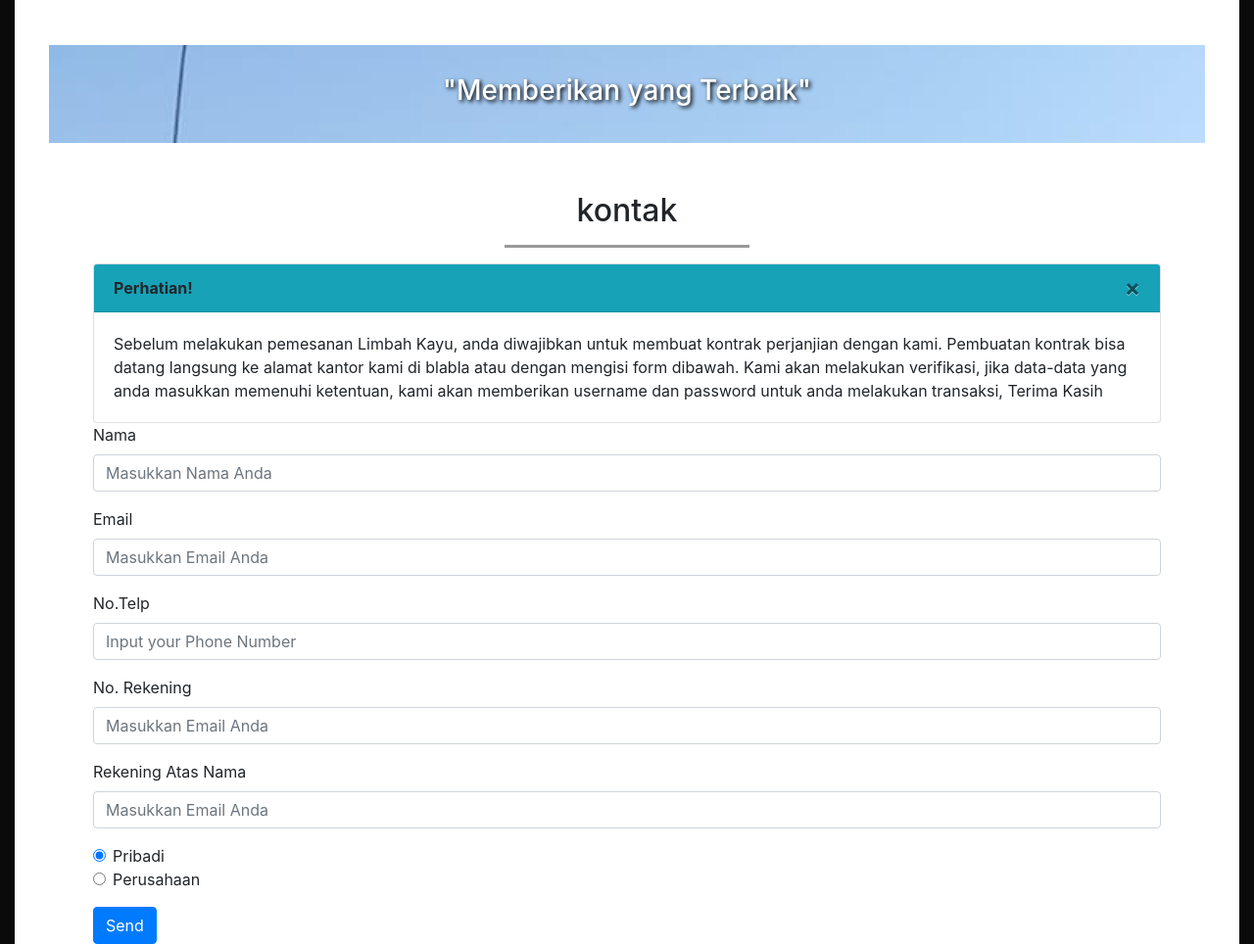
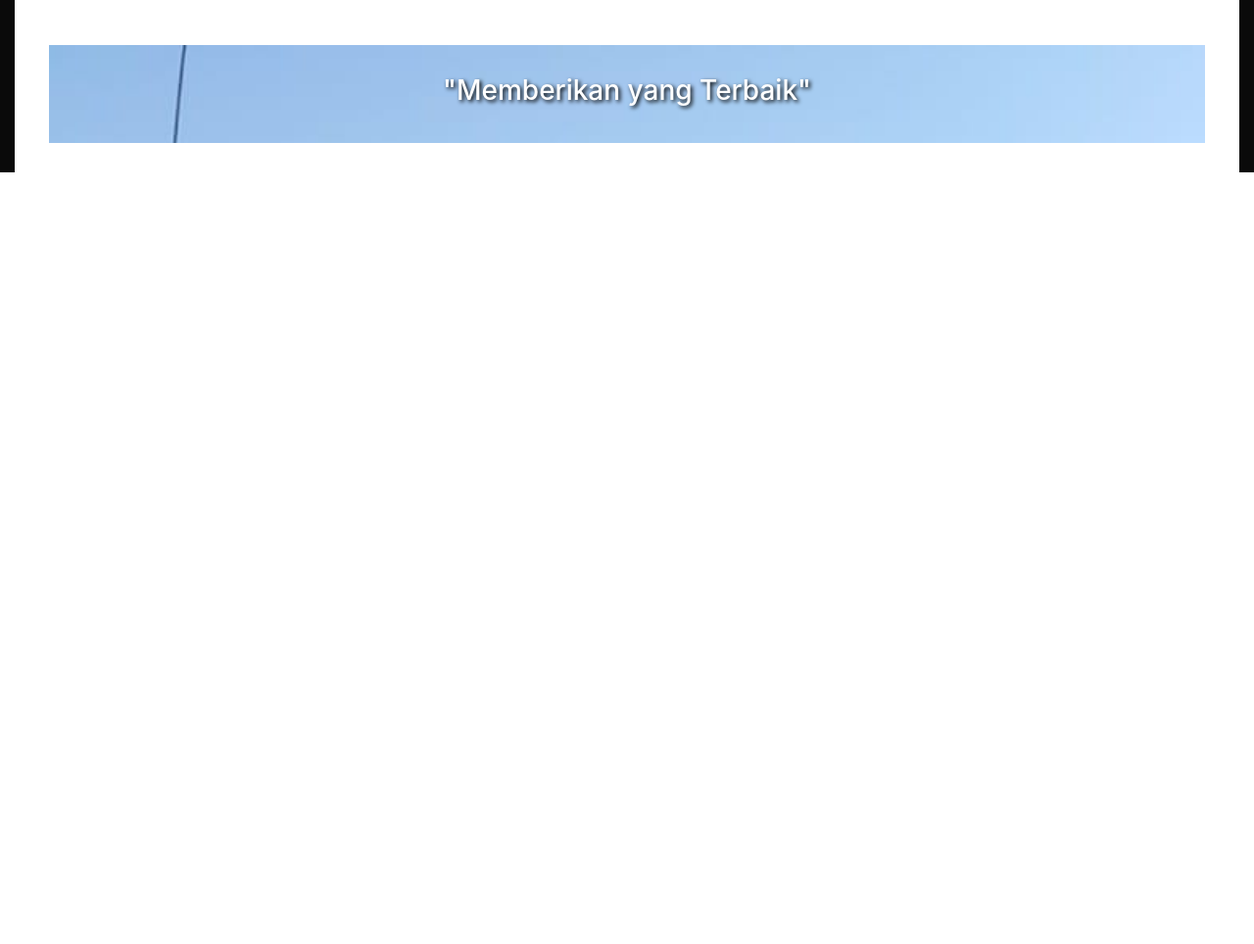
Before and after one commit to muhammadakbar-76/winda_project, a CodeIgniter app: page /uas1/ in a window 1280 px wide. Shown: the part 1054-2018 px from the top of the page at 98% size. After the commit the page ends 1230 px from the top, so only its background shows below. Run offline with CodeIgniter, Linux system fonts and the light colour scheme; some libraries are stand-ins or nearby versions.

Commit message:
- Menghapus section kontak - Menghapus event script.js bagian section kontak - Mengganti info selengkapnya perusahaan menjadi 1 column saja

```diff
--- a/application/views/home.php
+++ b/application/views/home.php
@@ -9,66 +9,3 @@
 </div>
 <figure><h3>"Memberikan yang Terbaik"</h3></figure>
 </section>
-
-<section id="contact">
-<div class="row">
-<div class="col-sm-12 text-center"><h2 class="judul">kontak</h2><hr>
-</div>
-</div>
-    <div class="row">
-        <div class="col-sm-12">
-        <div class="card">
-  <div class="card-header bg-info">
-    <b>Perhatian!</b>
-    <button type="button" class="close" aria-label="Close">
-  <span aria-hidden="true">&times;</span>
-</button>
-  </div>
-  <div class="card-body">
-    <p class="card-text">Sebelum melakukan pemesanan Limbah Kayu, anda diwajibkan untuk membuat kontrak perjanjian dengan kami. Pembuatan kontrak bisa datang langsung ke alamat kantor kami di blabla atau dengan mengisi form dibawah. Kami akan melakukan verifikasi, jika data-data yang anda masukkan memenuhi ketentuan, kami akan memberikan username dan password untuk anda melakukan transaksi, Terima Kasih</p>
-  </div>
-</div>
-<form action="" method="post">
-<div class="form-group">
-          <label for="nama">Nama</label>
-          <input type="text" name="nama" class="form-control" placeholder="Masukkan Nama Anda">
-        </div>
-
-        <div class="form-group">
-          <label for="email">Email</label>
-          <input type="text" name="email" class="form-control" placeholder="Masukkan Email Anda">
-        </div>
-
-        <div class="form-group">
-          <label for="phone">No.Telp</label>
-          <input type="text" name="phone" class="form-control" placeholder="Input your Phone Number">
-        </div>
-
-        <div class="form-group">
-          <label for="norek">No. Rekening</label>
-          <input type="text" name="norek" class="form-control" placeholder="Masukkan Email Anda">
-        </div>
-
-        <div class="form-group">
-          <label for="atas">Rekening Atas Nama</label>
-          <input type="text" name="atas" class="form-control" placeholder="Masukkan Email Anda">
-        </div>
-
-        <div class="form-check">
-  <input class="form-check-input" type="radio" name="pilihan" id="exampleRadios1" value="pribadi" checked>
-  <label class="form-check-label" for="exampleRadios1">
-    Pribadi
-  </label>
-</div>
-<div class="form-check">
-  <input class="form-check-input" type="radio" name="pilihan" id="exampleRadios2" value="perusahaan">
-  <label class="form-check-label mb-3" for="exampleRadios2">
-    Perusahaan
-  </label>
-</div>
-
-        <button type="submit" name="submit" class="btn btn-primary">Send</button>
-</form>
-        </div>
-    </div>
-</section>
--- a/assets/css/style.css
+++ b/assets/css/style.css
@@ -44,7 +44,7 @@ section#about div.content {
 }
 
 section#about div.content p {
-    margin-top: 20px;
+    margin-top: 40px;
     text-align: justify;
 }
 
--- a/assets/js/script.js
+++ b/assets/js/script.js
@@ -3,7 +3,7 @@ $('button.about').on('click', function(){
         $('.my-auto').remove();
         $('.aside').after(`<div class="col-sm-10 text-center"><h2 class="judul">Tentang Kami</h2><hr>
         <div class="row justify-content-center">
-        <div class="col-sm-10 pAtas"><p>Perusahaan PT. Surya Satrya Timur merupakan pabrik pengolahan kayu yang didirikan pada tahun 1976. Pabrik pengolahan ini terletak di Jln. Ir. PHM. Noor No. 99 (tepi Sungai Barito), Desa Kuin Cerucuk, Kecamatan Banjarmasin Barat, Kota Banjarmasin, Kalimantan Selatan, dan memiliki cabang kantor di jakarta yang berlokasi di Jl. Teluk Betung No. 45 E, Jakarta 10230, Indonesia.<br>
+        <div class="col-sm-10 pAtas"><p>Perusahaan PT. Surya Satrya Timur merupakan pabrik pengolahan kayu yang didirikan pada tahun 1976. Pabrik pengolahan ini terletak di Jln. Ir. PHM. Noor No. 99 (tepi Sungai Barito), Desa Kuin Cerucuk, Kecamatan Banjarmasin Barat, Kota Banjarmasin, Kalimantan Selatan, dan memiliki cabang kantor di jakarta yang berlokasi di Jl. Teluk Betung No. 45 E, Jakarta 10230, Indonesia.<br><br>
         PT. Surya Satrya Timur merupakan salah satu dari perusahaan di Indonesia yang memproduksi dan memasarkan berbagai jenis produk olahan kayu berkualitas tinggi. Beberapa jenis produk kami adalah General Plywood, Concrete Panel, Floorebase, Veneer, Blockboard, Barecore, Sawntimber, Polyester Plywood dan Polyester Blockboard. Saat ini kami merupakan salah satu pemain global di dunia dan telah mengekspor produk kami ke Jepang, Korea, Taiwan, India, Eropa dan USA. Seiring dengan perkembangan jaman saat ini, perusahaan pembuat kayu lapis dituntut untuk menghasilkan produk yang berstandar tinggi untuk dapat bersaing di pasar internasional. Tuntutan pembuatan produk yang bermutu ini dapat menimbulkan permasalahan baru yaitu masalah mengenai limbah.
         </p></div>
         </div></div>`);
@@ -17,28 +17,3 @@ $('button.about').on('click', function(){
     })
 
 });
-
-$('.close').on('click', function(){
-    $('.card').remove();
-})
-
-$("input[type='radio']").on('click',function(){
-   if ($("input[name='pilihan']:checked").val() == 'perusahaan') {
-       $("button[type='submit']").before(`<div class="form-perusahaan"><div class="form-group">
-       <label for="perusahaan">Nama Perusahaan</label>
-       <input type="text" name="perusahaan" class="form-control" placeholder="Nama Perusahaan Anda">
-     </div>
-     <div class="form-group">
-          <label for="alamat">Alamat</label>
-          <input type="text" name="alamat" class="form-control" placeholder="Alamat Perusahaan">
-        </div>
-        <div class="form-group">
-          <label for="izin">SIUP / NIB</label>
-          <input type="text" name="izin" class="form-control" placeholder="Nomor SIUP/NIB">
-        </div></div>`);
-   }
-
-   else {
-       $("div.form-perusahaan").remove();
-   }
-})
```
